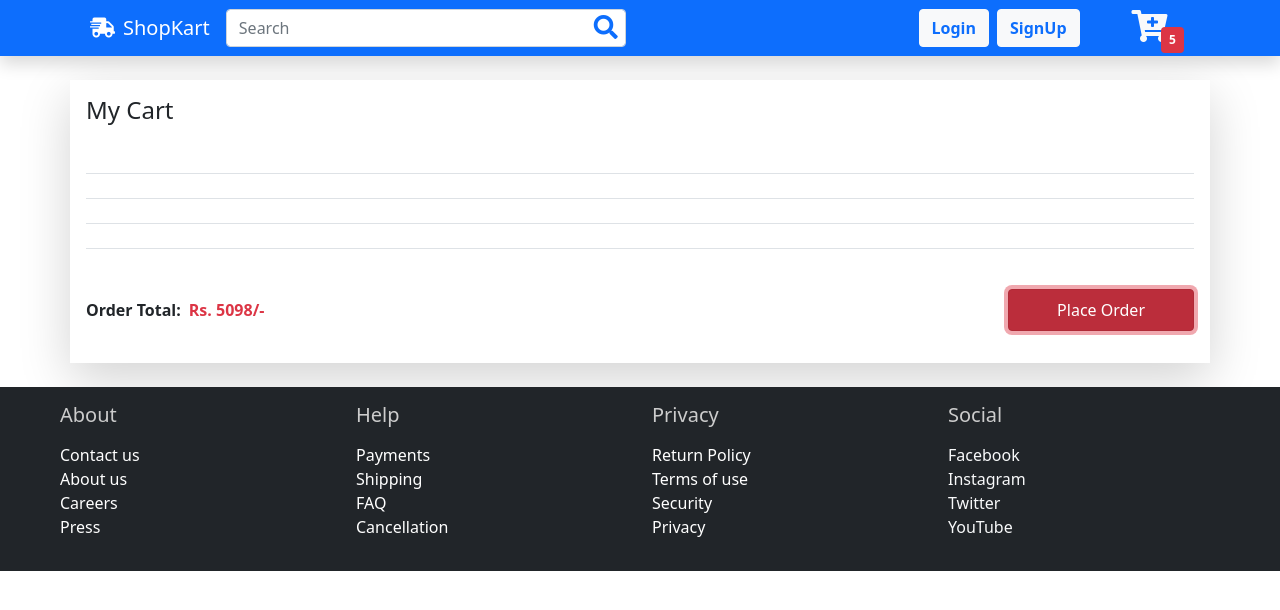
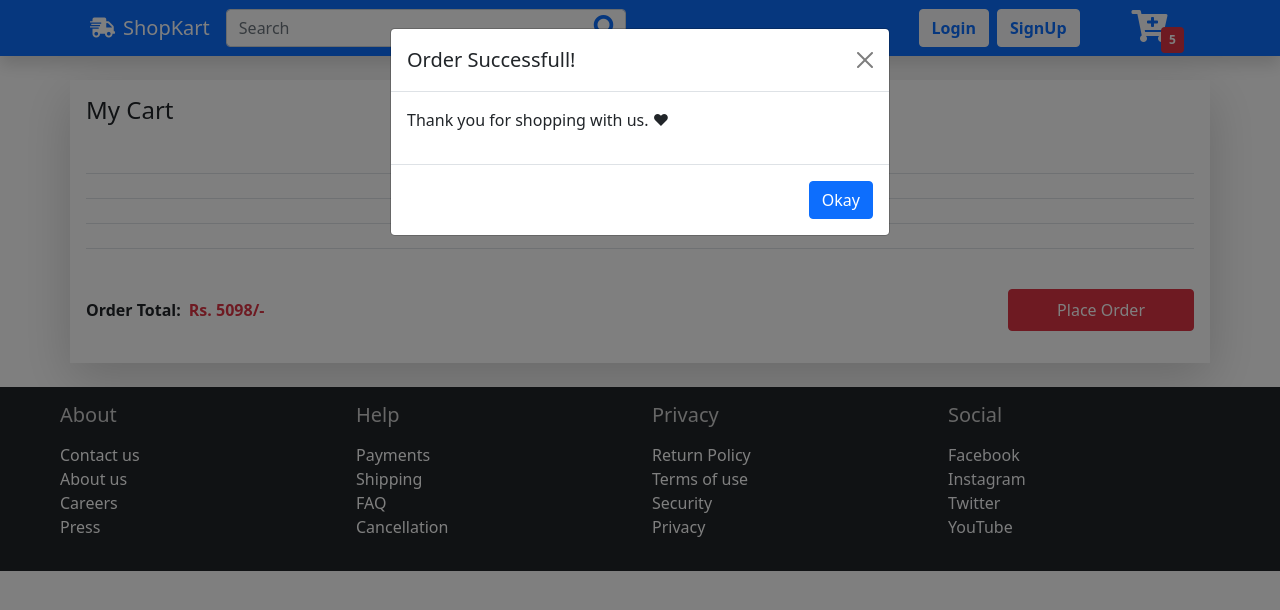
Before and after one commit to vinayakdeshpande1/Shopkart_Frontend, an Angular app: page /cart in a window 1280 px wide. Both pictures are taken after a click on the button "Place Order". Shown: the top 610 px of the page. Built offline with nearby package versions, Linux system fonts and the light colour scheme.

Commit message:
place order modal

```diff
--- a/src/app/pages/cart/cart.component.html
+++ b/src/app/pages/cart/cart.component.html
@@ -34,7 +34,25 @@
     </template>
     <div class="d-flex flex-column flex-sm-row justify-content-between align-items-center">
       <span class="d-flex fw-bold">Order Total: <span class="ms-2 text-danger">Rs. {{ orderTotal() }}/-</span></span>
-      <button class="btn btn-danger my-3 py-2 px-5" (click)="placeOrder()">Place Order</button>
+      <button class="btn btn-danger my-3 py-2 px-5" data-bs-toggle="modal" data-bs-target="#successModal">Place Order</button>
     </div>
   </ng-template>
 </div>
+
+
+<div id="successModal" class="modal fade" tabindex="-1">
+  <div class="modal-dialog">
+    <div class="modal-content">
+      <div class="modal-header">
+        <h5 class="modal-title">Order Successfull!</h5>
+        <button type="button" class="btn-close" data-bs-dismiss="modal" aria-label="Close"></button>
+      </div>
+      <div class="modal-body">
+        <p>Thank you for shopping with us. &hearts;</p>
+      </div>
+      <div class="modal-footer">
+        <button type="button" class="btn btn-primary" data-bs-dismiss="modal" routerLink="/">Okay</button>
+      </div>
+    </div>
+  </div>
+</div>
```
